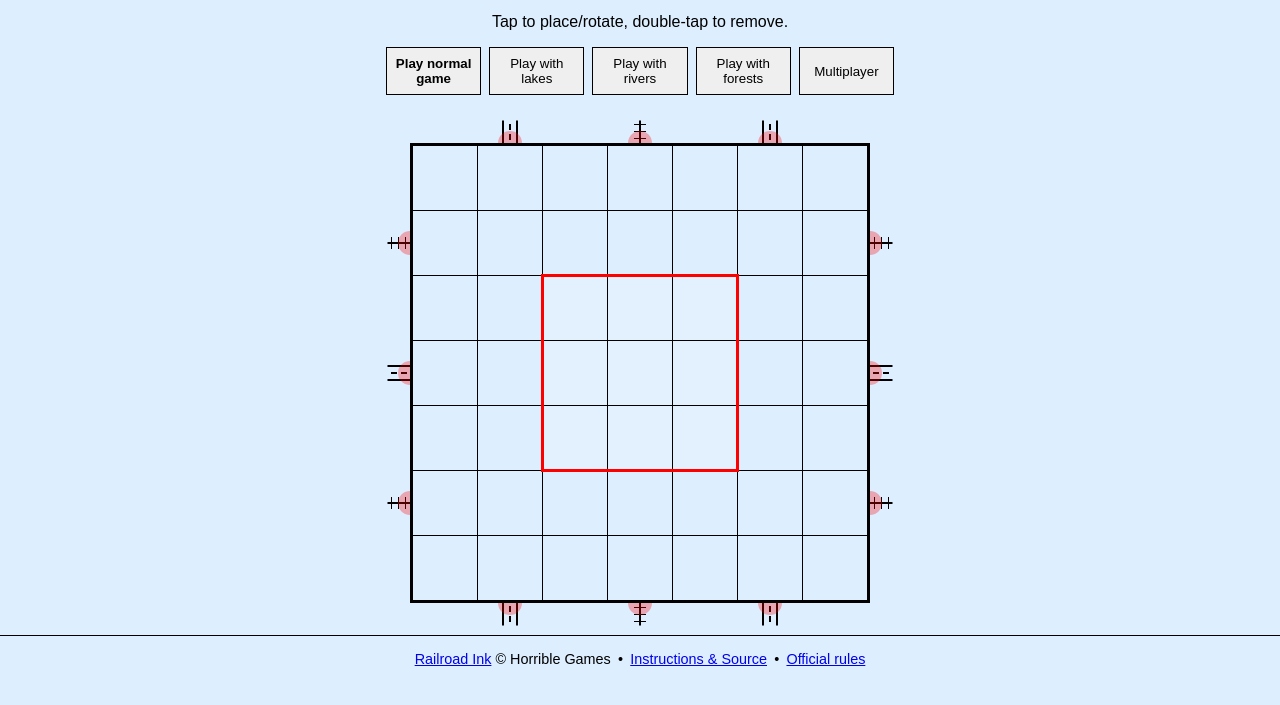
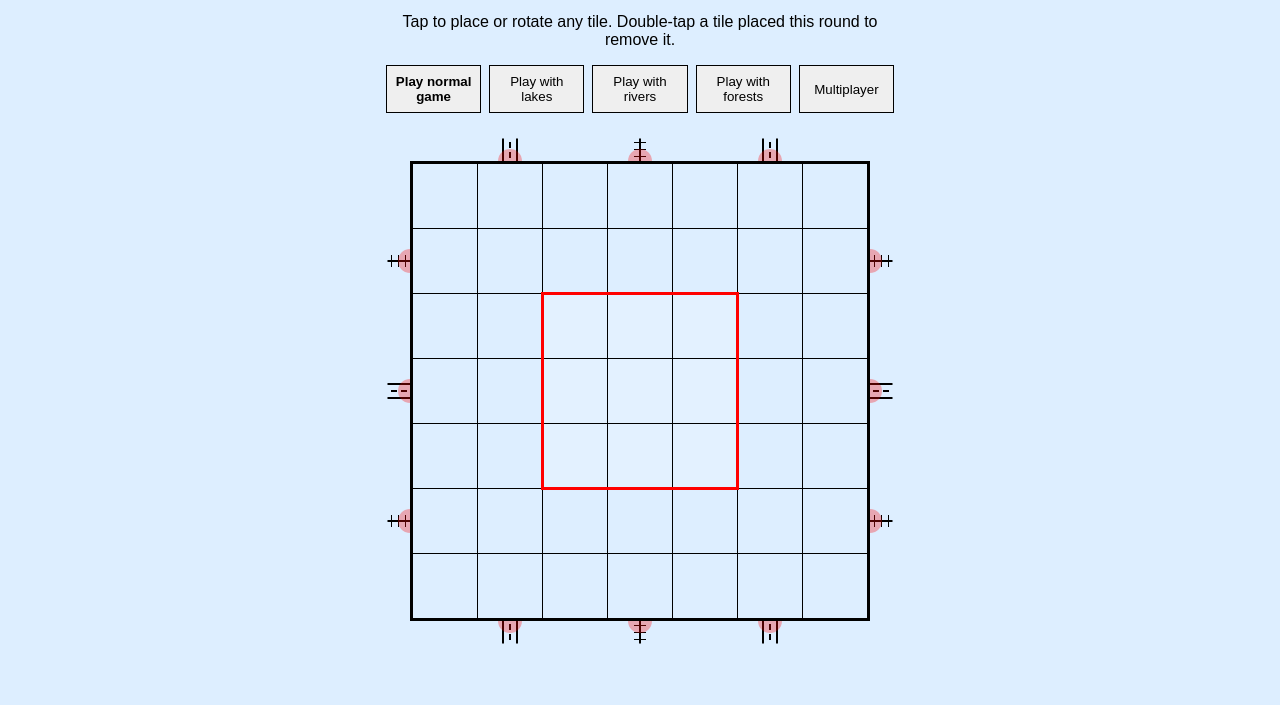
Before and after one commit to nattican/railroad_game, a website: page index.html in a window 1280 px wide. Shown: the part 61-766 px from the top of the page. Drawn offline with Linux system fonts and the light colour scheme.

Commit message:
Remove footer links and update instructions

```diff
--- a/index.html
+++ b/index.html
@@ -17,7 +17,7 @@
 		<h1>Railroad Ink</h1>
 		<main>
 			<section id="intro">
-				<p>Tap to place/rotate, double-tap to remove.</p>
+				<p>Tap to place or rotate any tile. Double-tap a tile placed this round to remove it.</p>
 				<ul>
 					<li><button name="start-normal"><strong>Play normal game</strong></button></li>
 					<li><button name="start-lake">Play with lakes</button></li>
@@ -39,14 +39,6 @@
 
 			<section id="score"></section>
 		</main>
-		<footer>
-			<ul>
-				<li><a target="_blank" href="https://www.horribleguild.com/railroad-ink-deep-blue/">Railroad Ink</a> &copy; Horrible Games</li>
-				<li><a target="_blank" href="https://github.com/ondras/rri/">Instructions &amp; Source</a></li>
-				<li><a target="_blank" href="https://cdn.1j1ju.com/medias/9c/f7/6c-railroad-ink-deep-blue-edition-rulebook.pdf">Official rules</a></li>
-			</ul>
-		</footer>
-
 		<template>
 			<div id="multi-setup">
 				<table>
```
